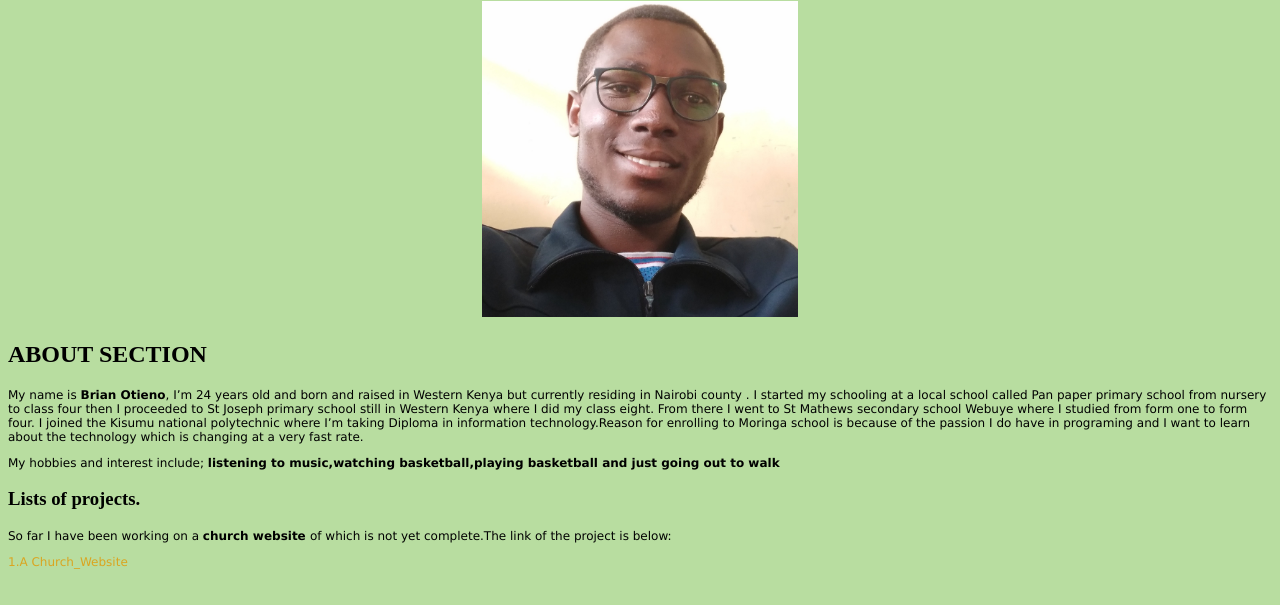
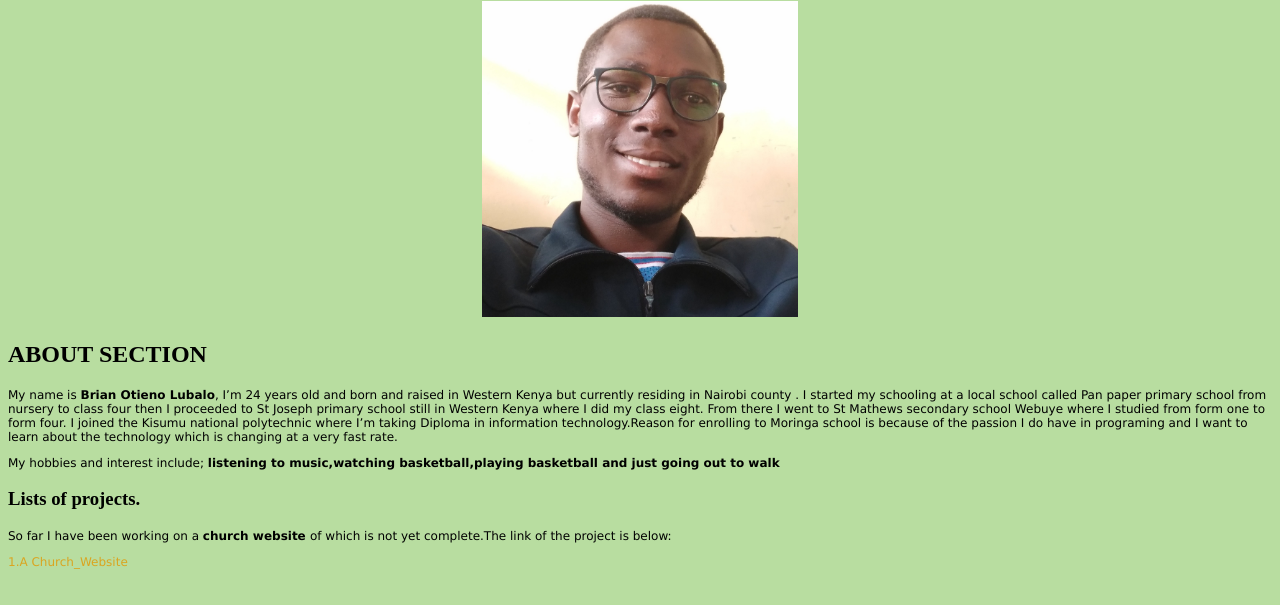
Before and after one commit to OTIENO-png/portfolio, a plain HTML site: page index.html in a window 1280 px wide. Shown: the part 79-684 px from the top of the page. Drawn offline with Linux system fonts and the light colour scheme.

Commit message:
adding name

```diff
--- a/index.html
+++ b/index.html
@@ -42,7 +42,7 @@ p {
 <h1>BRIAN OTIENO</h1>
 <center>  <img src="PP.jpg" style="max-width:25%;max-height:10%;" alt= "/home/otienobrian/Downloads/PP.jpg">  </center>
 <h2> ABOUT SECTION</h2>
- <p>My name is <strong>Brian Otieno</strong>, I’m 24 years old and born and raised in Western Kenya but currently residing in Nairobi county .
+ <p>My name is <strong>Brian Otieno Lubalo</strong>, I’m 24 years old and born and raised in Western Kenya but currently residing in Nairobi county .
   I started my schooling at a local school called Pan paper primary school from nursery to class four then I proceeded to St Joseph primary school still in Western Kenya where I did my class eight. From there I went to St Mathews secondary school Webuye where I studied from form one to form four. I joined the Kisumu national polytechnic where I’m taking Diploma in information technology.Reason for enrolling to Moringa school is because of the passion I do have in programing and I want to learn about the technology  which is changing at a very fast rate.</p>
   <p>My hobbies and interest include; <strong>listening to music,watching basketball,playing basketball and just going out to walk</strong></p>
 <h3>Lists of projects.</h3>
```
